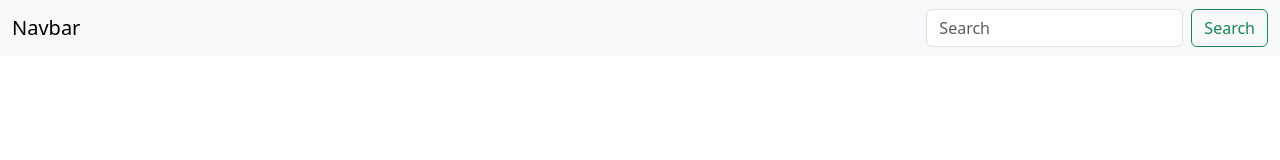
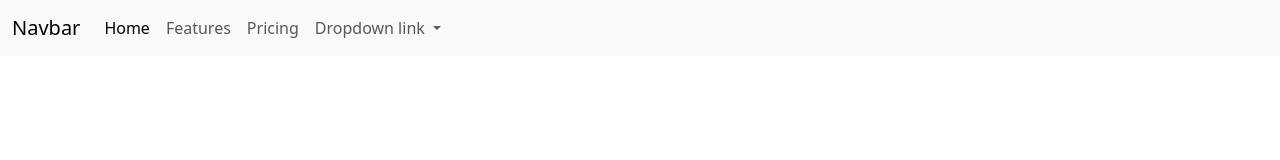
Before and after one commit to Hemlesh18/helloWorld, a plain HTML site: page index.html in a window 1280 px wide. Drawn offline with nearby package versions, Linux system fonts and the light colour scheme.

Commit message:
change nav bar

```diff
--- a/index.html
+++ b/index.html
@@ -13,18 +13,55 @@
     <title>Document</title>
   </head>
   <body>
-    <nav class="navbar navbar-light bg-light">
+    <nav class="navbar navbar-expand-lg navbar-light bg-light">
       <div class="container-fluid">
-        <a class="navbar-brand">Navbar</a>
-        <form class="d-flex">
-          <input
-            class="form-control me-2"
-            type="search"
-            placeholder="Search"
-            aria-label="Search"
-          />
-          <button class="btn btn-outline-success" type="submit">Search</button>
-        </form>
+        <a class="navbar-brand" href="#">Navbar</a>
+        <button
+          class="navbar-toggler"
+          type="button"
+          data-bs-toggle="collapse"
+          data-bs-target="#navbarNavDropdown"
+          aria-controls="navbarNavDropdown"
+          aria-expanded="false"
+          aria-label="Toggle navigation"
+        >
+          <span class="navbar-toggler-icon"></span>
+        </button>
+        <div class="collapse navbar-collapse" id="navbarNavDropdown">
+          <ul class="navbar-nav">
+            <li class="nav-item">
+              <a class="nav-link active" aria-current="page" href="#">Home</a>
+            </li>
+            <li class="nav-item">
+              <a class="nav-link" href="#">Features</a>
+            </li>
+            <li class="nav-item">
+              <a class="nav-link" href="#">Pricing</a>
+            </li>
+            <li class="nav-item dropdown">
+              <a
+                class="nav-link dropdown-toggle"
+                href="#"
+                id="navbarDropdownMenuLink"
+                role="button"
+                data-bs-toggle="dropdown"
+                aria-expanded="false"
+              >
+                Dropdown link
+              </a>
+              <ul
+                class="dropdown-menu"
+                aria-labelledby="navbarDropdownMenuLink"
+              >
+                <li><a class="dropdown-item" href="#">Action</a></li>
+                <li><a class="dropdown-item" href="#">Another action</a></li>
+                <li>
+                  <a class="dropdown-item" href="#">Something else here</a>
+                </li>
+              </ul>
+            </li>
+          </ul>
+        </div>
       </div>
     </nav>
     <script
```
